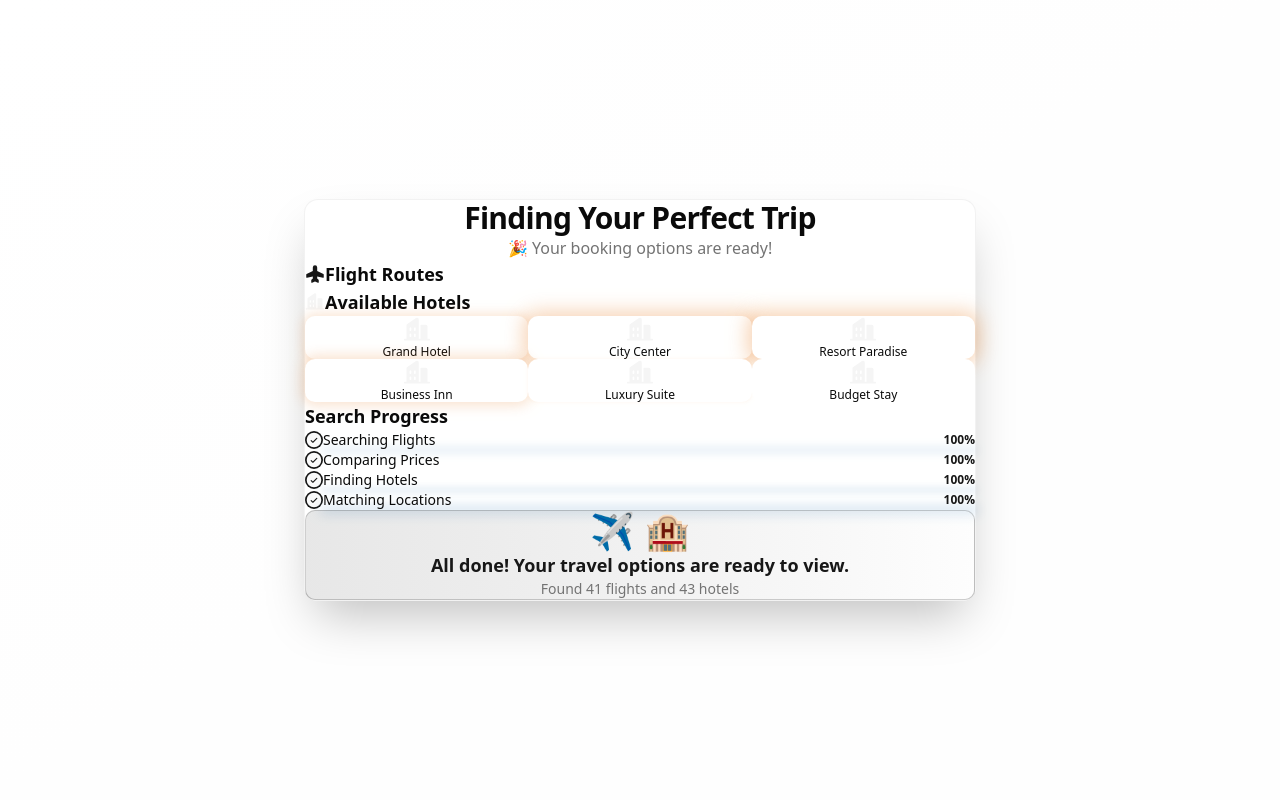
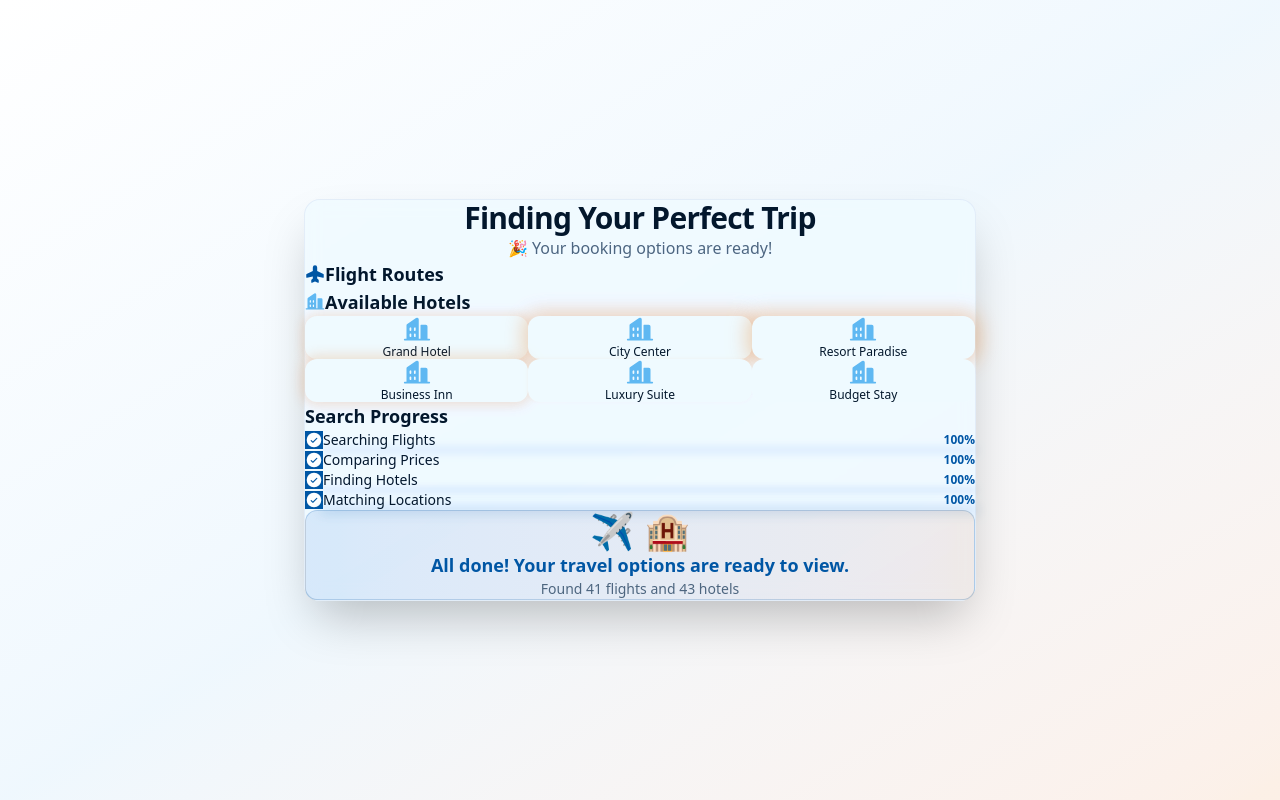
Before and after one commit to roryp/travel-booking-loade, a React (Vite) app: page / in a window 1280 px wide. Built offline with nearby package versions, Linux system fonts and the light colour scheme.

Commit message:
Generated by Spark: Fix all reported errors.

```diff
--- a/src/index.css
+++ b/src/index.css
@@ -1,13 +1,5 @@
-@import 'tailwindcss';
-@import "tw-animate-css";
-
-@layer base {
-  * {
-    @apply border-border;
-  }
-}
-
-:root {
+/* Custom theme overrides for travel booking loader */
+#root {
   --background: oklch(1 0 0);
   --foreground: oklch(0.2 0.05 250);
 
@@ -32,9 +24,8 @@
   --ring: oklch(0.45 0.15 250);
 
   --radius: 0.75rem;
-}
 
-@theme {
+  /* Override main.css theme variables */
   --color-background: var(--background);
   --color-foreground: var(--foreground);
   --color-card: var(--card);
@@ -54,13 +45,6 @@
   --color-border: var(--border);
   --color-input: var(--input);
   --color-ring: var(--ring);
-
-  --radius-sm: calc(var(--radius) * 0.5);
-  --radius-md: var(--radius);
-  --radius-lg: calc(var(--radius) * 1.5);
-  --radius-xl: calc(var(--radius) * 2);
-  --radius-2xl: calc(var(--radius) * 3);
-  --radius-full: 9999px;
 }
 
 @keyframes plane-fly {
```
